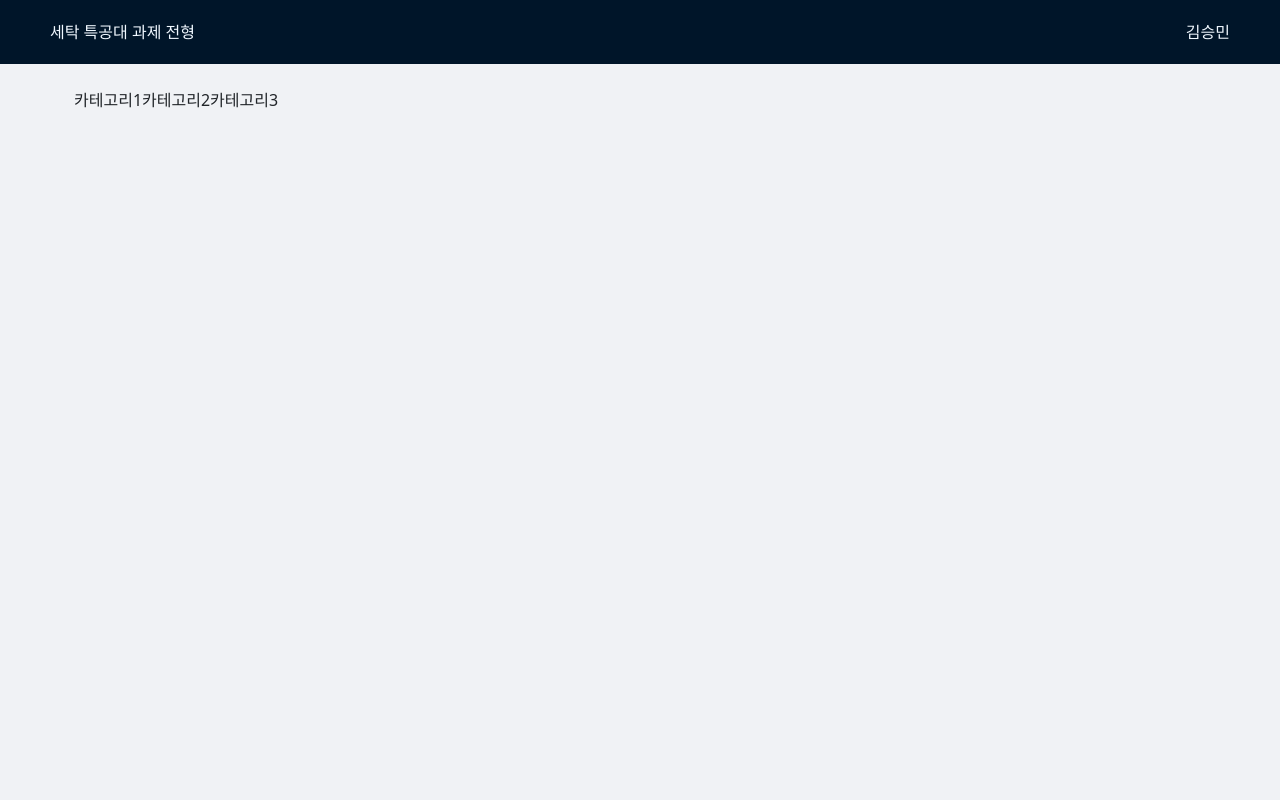
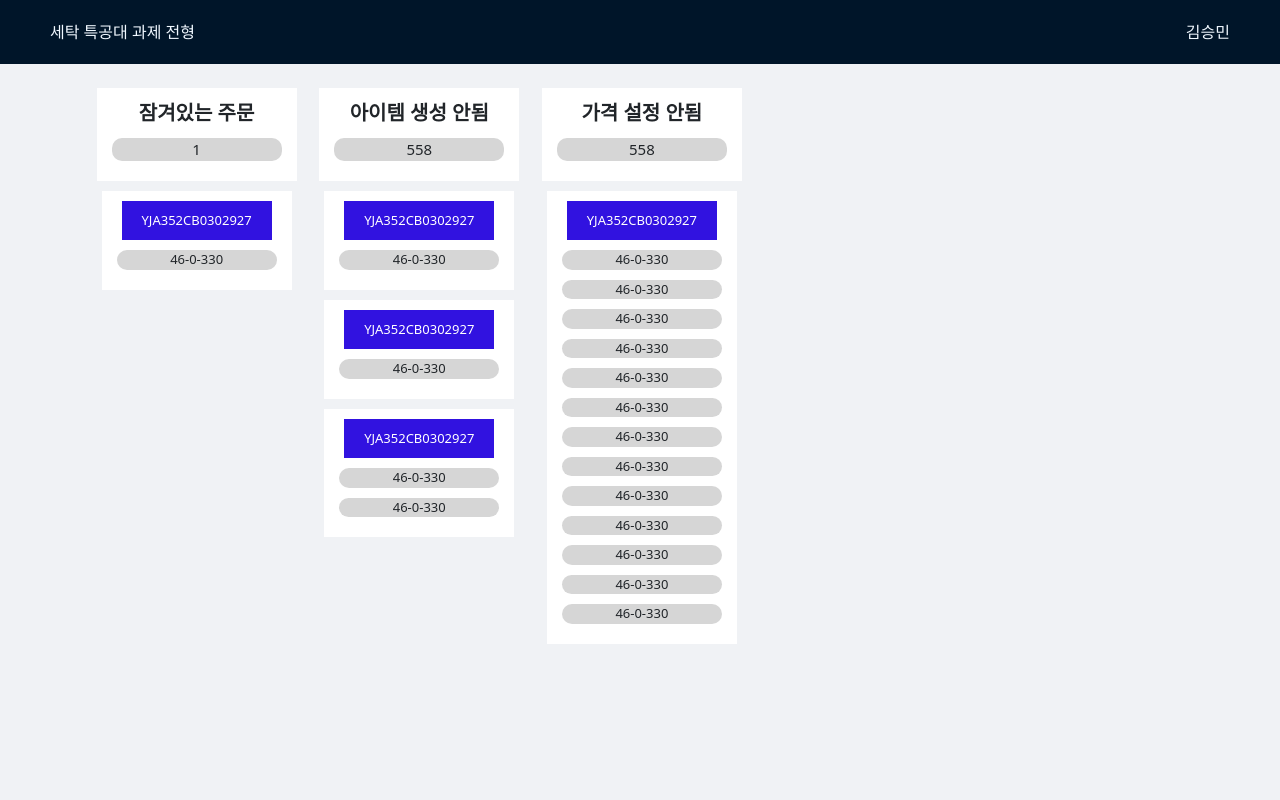
Before and after one commit to SeungMinK/backOffice_Wash, a React (Create React App) app in the folder web/: page / in a window 1280 px wide. Shown: the top 800 px of the page. Built offline with nearby package versions, Linux system fonts and the light colour scheme.

Commit message:
TEST : 임시 데이터 생성
RestAPI로 데이터 받아오기전 하드 코딩 데이터로 BackOffice 임시 화면 생성

```diff
--- a/web/src/pages/Main.js
+++ b/web/src/pages/Main.js
@@ -27,17 +27,123 @@ function Main() {
               marginTop: 64,
             }}
           >
-            <div
-              className="site-layout-background"
-              style={{
-                padding: 24,
-              }}
-            >
-              <div>
-                <span>카테고리1</span>
-                <span>카테고리2</span>
-                <span>카테고리3</span>
+            <div className="site-layout-background">
+              {/* 임시 데이터 */}
+              <div className="categories-wrap">
+                <div className="content-title-wrap">
+                  <center className="content-title-text">잠겨있는 주문 </center>
+                  <div className="content-count-wrap">
+                    <center className="content-count-text">1</center>
+                  </div>
+                </div>
+
+                <div className="content-order-wrap">
+                  <div className="content-order-text-wrap">
+                    <center className="content-order-text">YJA352CB0302927</center>
+                  </div>
+                  <div className="content-item-wrap">
+                    <center className="content-item-text">46-0-330</center>
+                  </div>
+                </div>
               </div>
+              {/* ===========*/}
+
+              {/* 임시 데이터 */}
+              <div className="categories-wrap">
+                <div className="content-title-wrap">
+                  <center className="content-title-text">아이템 생성 안됨 </center>
+                  <div className="content-count-wrap">
+                    <center className="content-count-text">558</center>
+                  </div>
+                </div>
+
+                <div className="content-order-wrap">
+                  <div className="content-order-text-wrap">
+                    <center className="content-order-text">YJA352CB0302927</center>
+                  </div>
+                  <div className="content-item-wrap">
+                    <center className="content-item-text">46-0-330</center>
+                  </div>
+                </div>
+
+                <div className="content-order-wrap">
+                  <div className="content-order-text-wrap">
+                    <center className="content-order-text">YJA352CB0302927</center>
+                  </div>
+                  <div className="content-item-wrap">
+                    <center className="content-item-text">46-0-330</center>
+                  </div>
+                </div>
+
+                <div className="content-order-wrap">
+                  <div className="content-order-text-wrap">
+                    <center className="content-order-text">YJA352CB0302927</center>
+                  </div>
+                  <div className="content-item-wrap">
+                    <center className="content-item-text">46-0-330</center>
+                  </div>
+                  <div className="content-item-wrap">
+                    <center className="content-item-text">46-0-330</center>
+                  </div>
+                </div>
+              </div>
+              {/* ===========*/}
+
+              {/* 임시 데이터 */}
+              <div className="categories-wrap">
+                <div className="content-title-wrap">
+                  <center className="content-title-text">가격 설정 안됨 </center>
+                  <div className="content-count-wrap">
+                    <center className="content-count-text">558</center>
+                  </div>
+                </div>
+
+                <div className="content-order-wrap">
+                  <div className="content-order-text-wrap">
+                    <center className="content-order-text">YJA352CB0302927</center>
+                  </div>
+                  <div className="content-item-wrap">
+                    <center className="content-item-text">46-0-330</center>
+                  </div>
+                  <div className="content-item-wrap">
+                    <center className="content-item-text">46-0-330</center>
+                  </div>
+                  <div className="content-item-wrap">
+                    <center className="content-item-text">46-0-330</center>
+                  </div>
+                  <div className="content-item-wrap">
+                    <center className="content-item-text">46-0-330</center>
+                  </div>
+                  <div className="content-item-wrap">
+                    <center className="content-item-text">46-0-330</center>
+                  </div>
+                  <div className="content-item-wrap">
+                    <center className="content-item-text">46-0-330</center>
+                  </div>
+                  <div className="content-item-wrap">
+                    <center className="content-item-text">46-0-330</center>
+                  </div>
+                  <div className="content-item-wrap">
+                    <center className="content-item-text">46-0-330</center>
+                  </div>
+                  <div className="content-item-wrap">
+                    <center className="content-item-text">46-0-330</center>
+                  </div>
+                  <div className="content-item-wrap">
+                    <center className="content-item-text">46-0-330</center>
+                  </div>
+                  <div className="content-item-wrap">
+                    <center className="content-item-text">46-0-330</center>
+                  </div>
+                  <div className="content-item-wrap">
+                    <center className="content-item-text">46-0-330</center>
+                  </div>
+                  <div className="content-item-wrap">
+                    <center className="content-item-text">46-0-330</center>
+                  </div>
+                </div>
+              </div>
+              {/* ===========*/}
             </div>
           </Content>
           <Footer
```
